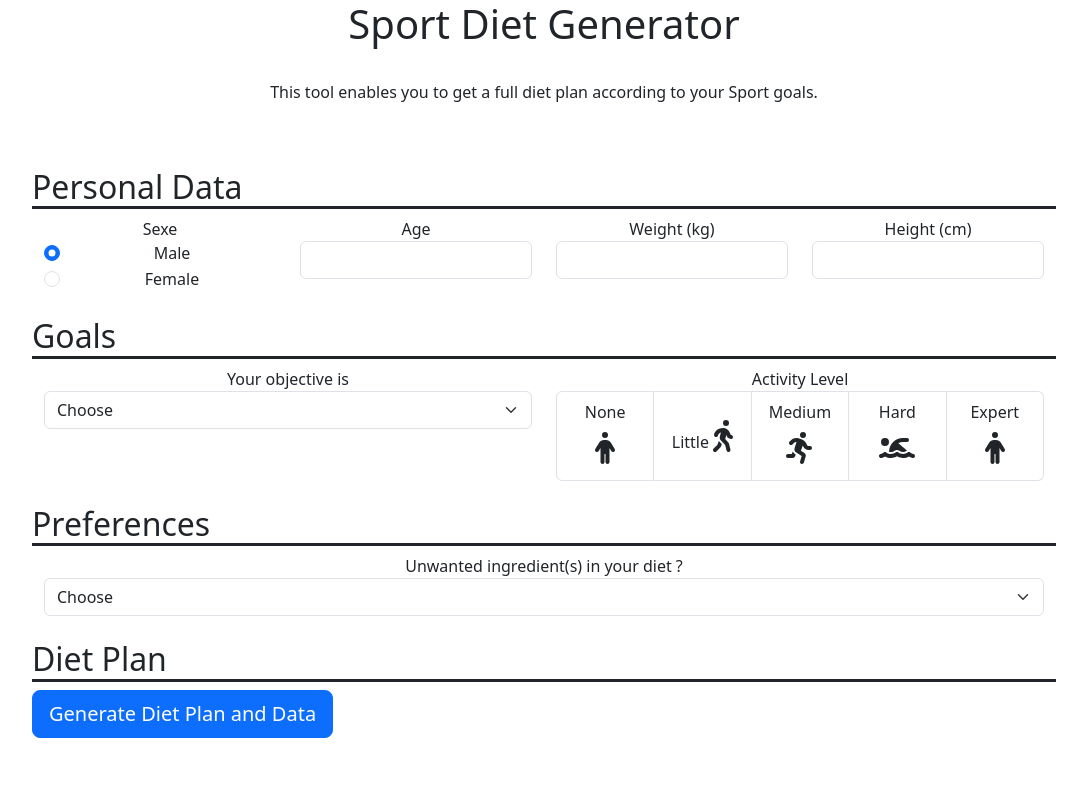
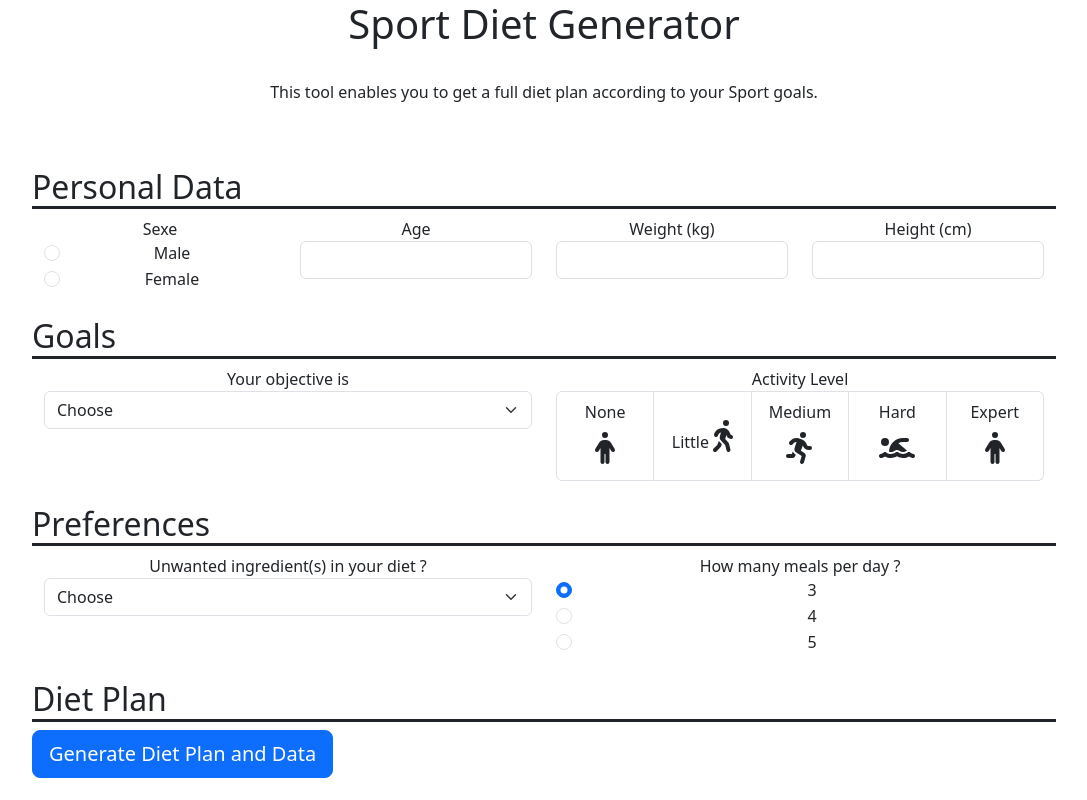
Before and after one commit to nicolas-ag/sport-diet-generator, an Angular app in the folder sport-diet-generator/: page / in a window 1280 px wide. Shown: the whole page, without its empty margins (96-1183 px from the left). Built offline with nearby package versions, Linux system fonts and the light colour scheme.

Commit message:
adding radiobutton for number of meals
adding radiobutton for number of meals

```diff
--- a/sport-diet-generator/src/app/app.component.html
+++ b/sport-diet-generator/src/app/app.component.html
@@ -130,6 +130,43 @@
             <option value="3">Salad</option>
           </select>
         </div>
+        <div class="col">
+          <label>How many meals per day ?</label>
+          <div class="form-check">
+            <input
+              class="form-check-input"
+              type="radio"
+              name="flexRadioDefault"
+              id="flexRadioDefault1"
+              checked
+            />
+            <label class="form-check-label" for="flexRadioDefault1">
+              3
+            </label>
+          </div>
+          <div class="form-check">
+            <input
+              class="form-check-input"
+              type="radio"
+              name="flexRadioDefault"
+              id="flexRadioDefault2"
+            />
+            <label class="form-check-label" for="flexRadioDefault2">
+              4
+            </label>
+          </div>
+          <div class="form-check">
+            <input
+              class="form-check-input"
+              type="radio"
+              name="flexRadioDefault"
+              id="flexRadioDefault2"
+            />
+            <label class="form-check-label" for="flexRadioDefault2">
+              5
+            </label>
+          </div>
+        </div>
       </div>
     </div>
     <br />
```
